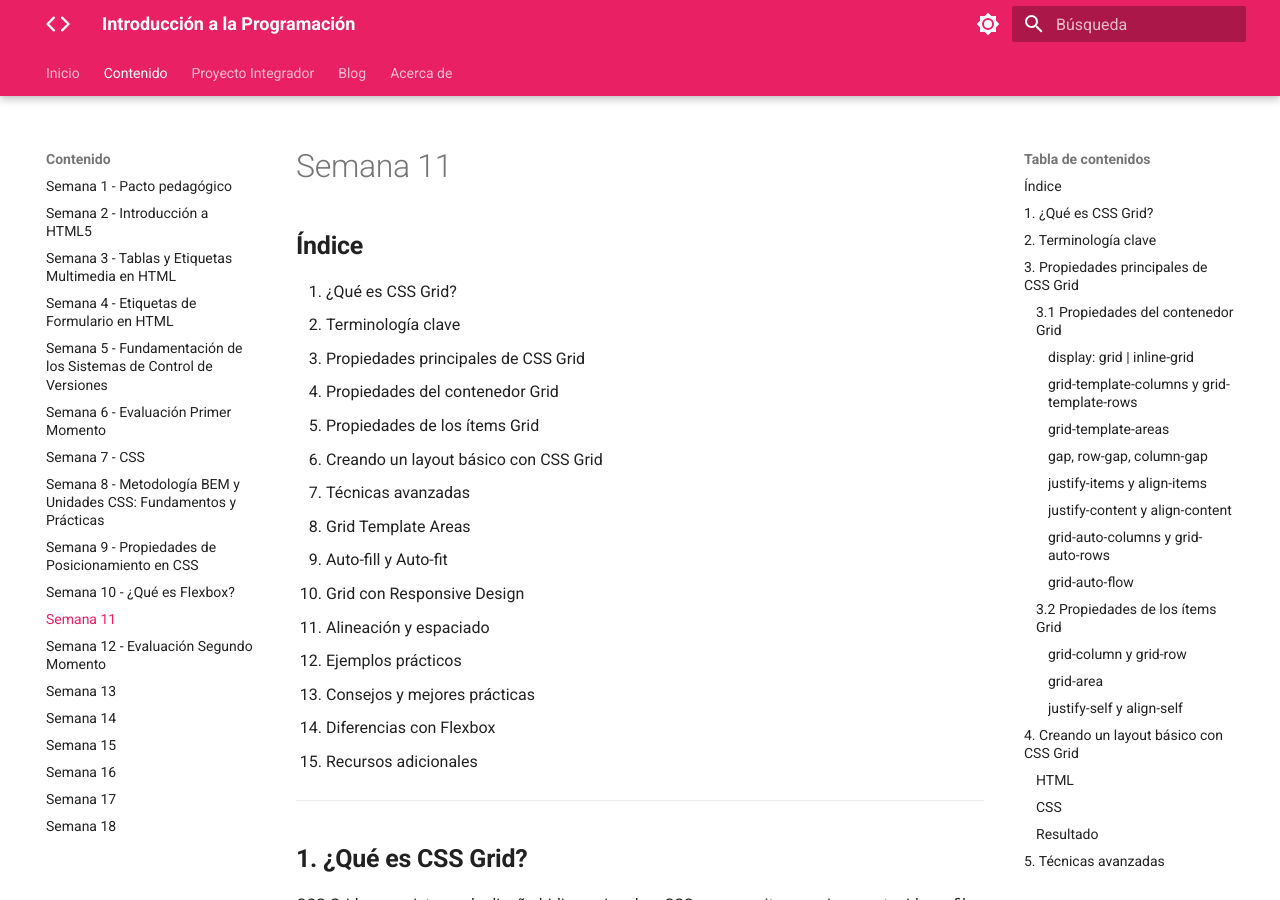
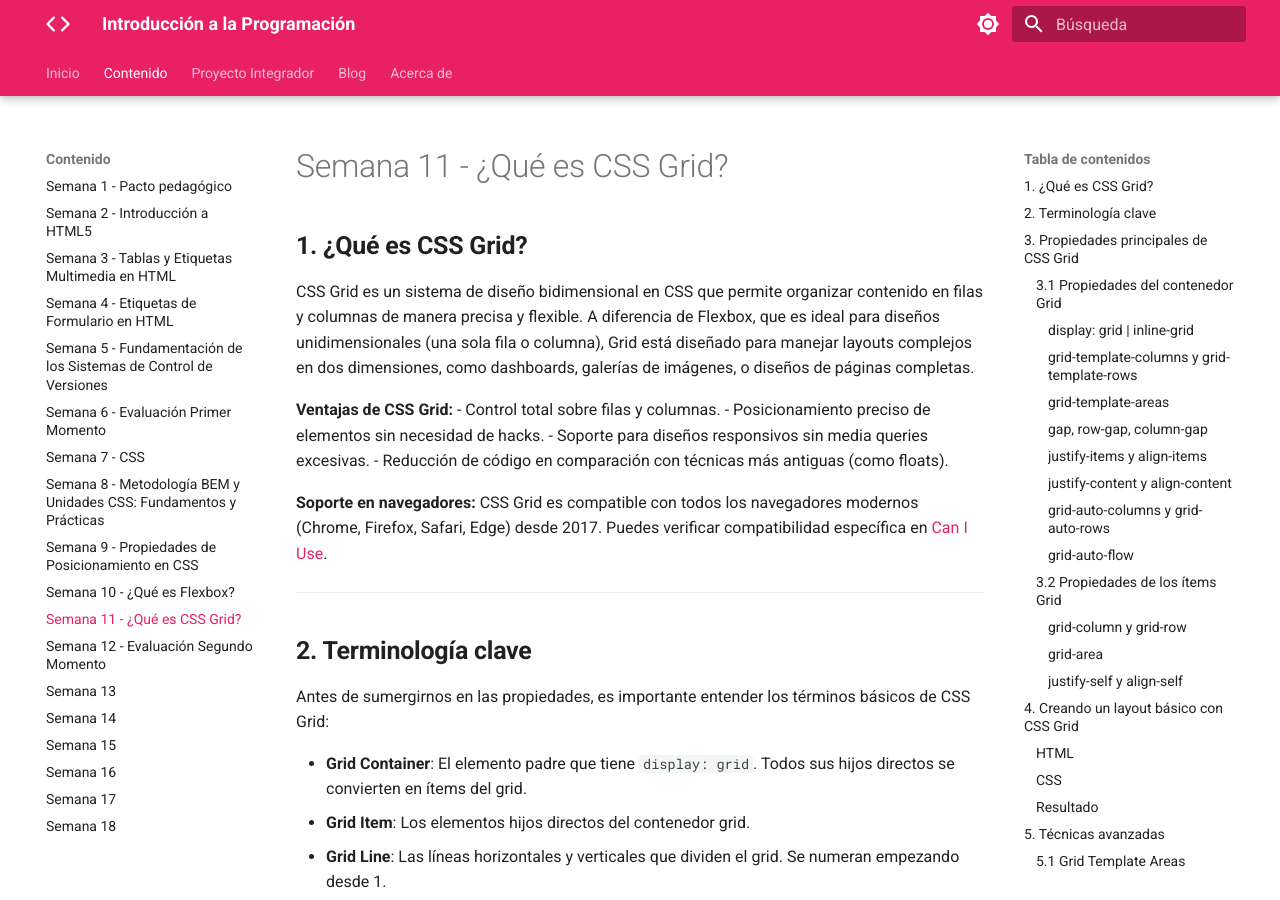
Before and after one commit to jfinfocesde/25ip, an MkDocs documentation site: the page built from docs/content/p11.md, in a window 1280 px wide and 900 px high. Built offline with MkDocs 1.6.1 and Material for MkDocs 9.7.7, drawn with Linux system fonts in a browser that asks for light colours; some of the changed text lies outside the part shown.

Commit message:
08-06-2025

```diff
--- a/docs/content/p11.md
+++ b/docs/content/p11.md
@@ -1,23 +1,4 @@
-#  Semana 11
-
-## **Índice**
-1. ¿Qué es CSS Grid?
-2. Terminología clave
-3. Propiedades principales de CSS Grid
-   - Propiedades del contenedor Grid
-   - Propiedades de los ítems Grid
-4. Creando un layout básico con CSS Grid
-5. Técnicas avanzadas
-   - Grid Template Areas
-   - Auto-fill y Auto-fit
-   - Grid con Responsive Design
-   - Alineación y espaciado
-6. Ejemplos prácticos
-7. Consejos y mejores prácticas
-8. Diferencias con Flexbox
-9. Recursos adicionales
-
----
+#  Semana 11 - ¿Qué es CSS Grid?
 
 ## **1. ¿Qué es CSS Grid?**
 
@@ -460,10 +441,10 @@ form {
 - **Documentación oficial**: [MDN Web Docs - CSS Grid](https://developer.mozilla.org/es/docs/Web/CSS/CSS_Grid_Layout)
 - **Herramientas interactivas**:
   - [Grid Garden](https://cssgridgarden.com/): Un juego para aprender Grid.
+  - [Makeitgrid](https://www.makeitgrid.com/): Un generador visual para Grid.
   - [CSS Grid Generator](https://cssgrid-generator.netlify.app/): Genera código Grid visualmente.
 - **Videos**:
   - Curso gratuito de Grid en YouTube por [Kevin Powell](https://www.youtube.com/watch?v=9zBsdzdE4sM).
-- **Artículos**:
-  - “A Complete Guide to Grid” por CSS-Tricks.
+
 
 ---
```
